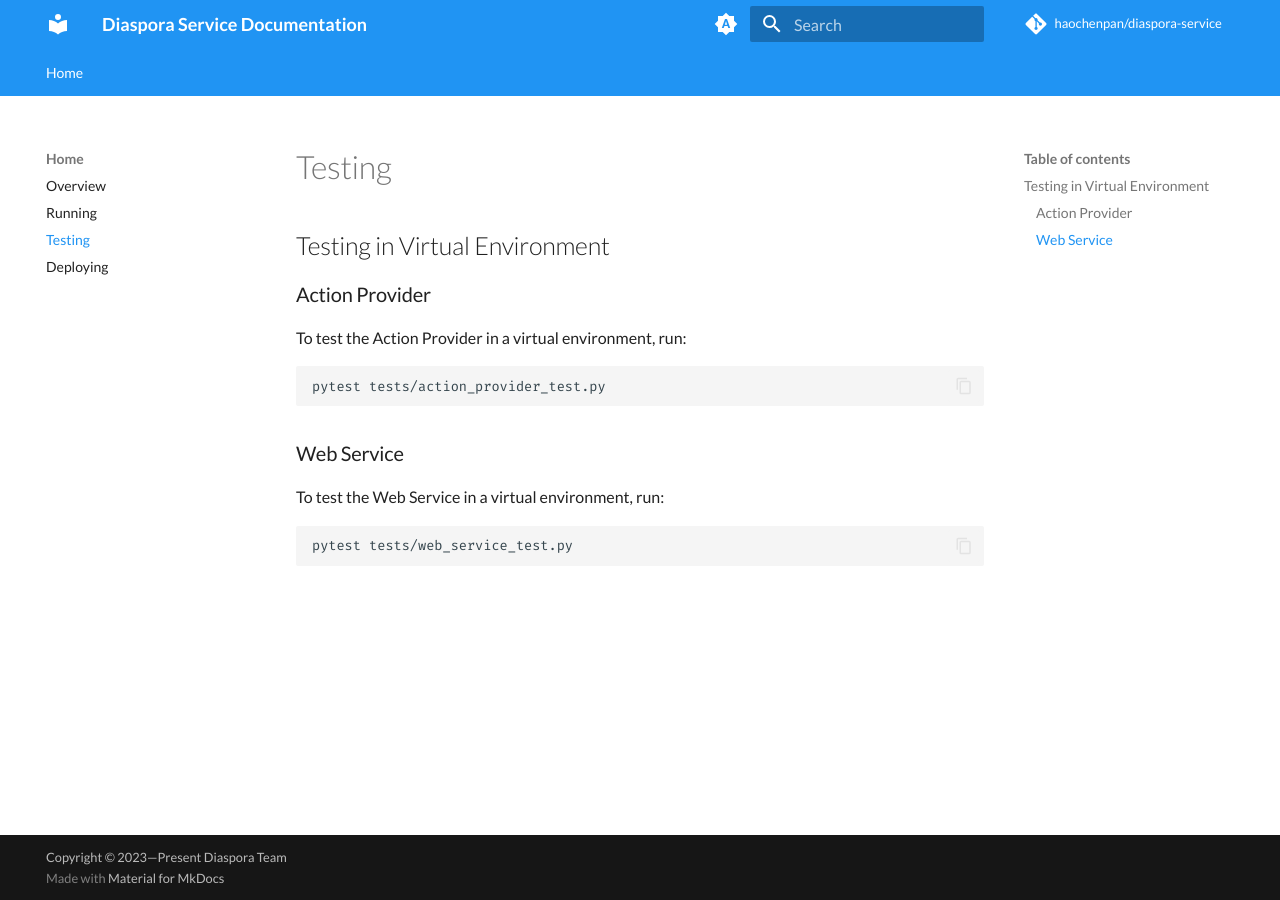
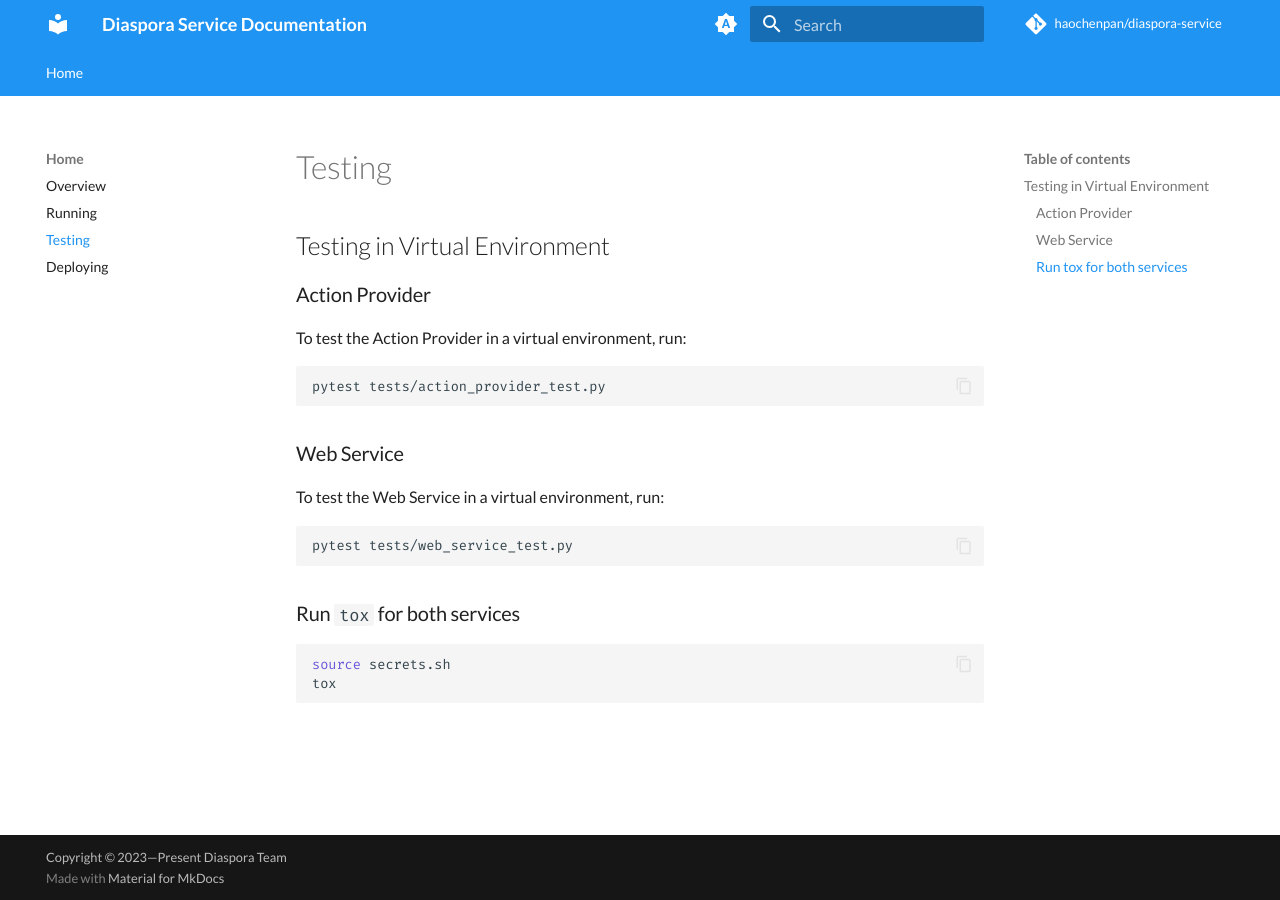
Before and after one commit to haochenpan/diaspora-service, an MkDocs documentation site: the page built from docs/2-testing.md, in a window 1280 px wide. Built offline with MkDocs 1.6.1 and Material for MkDocs 9.7.7, drawn with Linux system fonts in a browser that asks for light colours; comment, search, counter and statistics services are not loaded.

````diff
--- a/docs/2-testing.md
+++ b/docs/2-testing.md
@@ -17,3 +17,10 @@ To test the Web Service in a virtual environment, run:
 ```bash
 pytest tests/web_service_test.py
 ```
+
+### Run `tox` for both services
+
+```bash
+source secrets.sh
+tox
+```
````
Also changed, not shown: README.md (+3 -2 lines), 2 other files.
